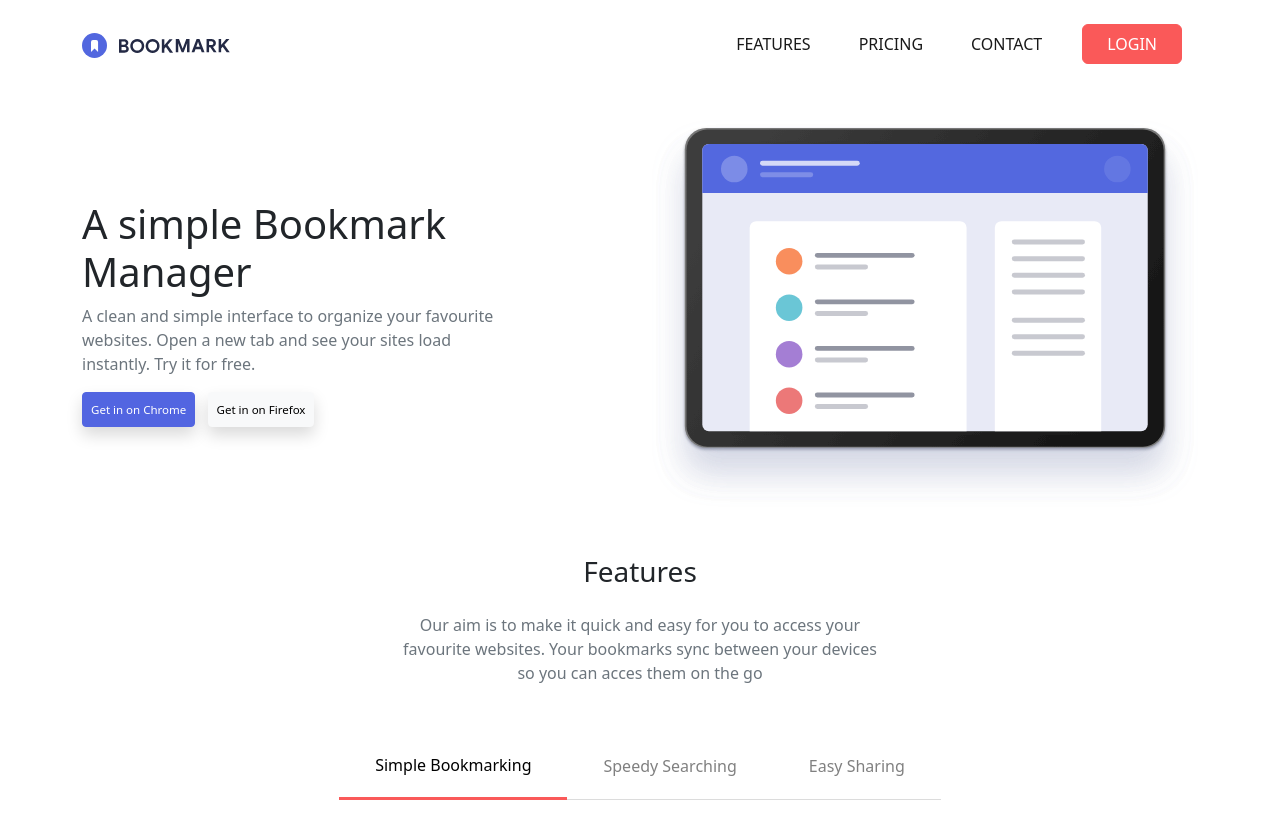
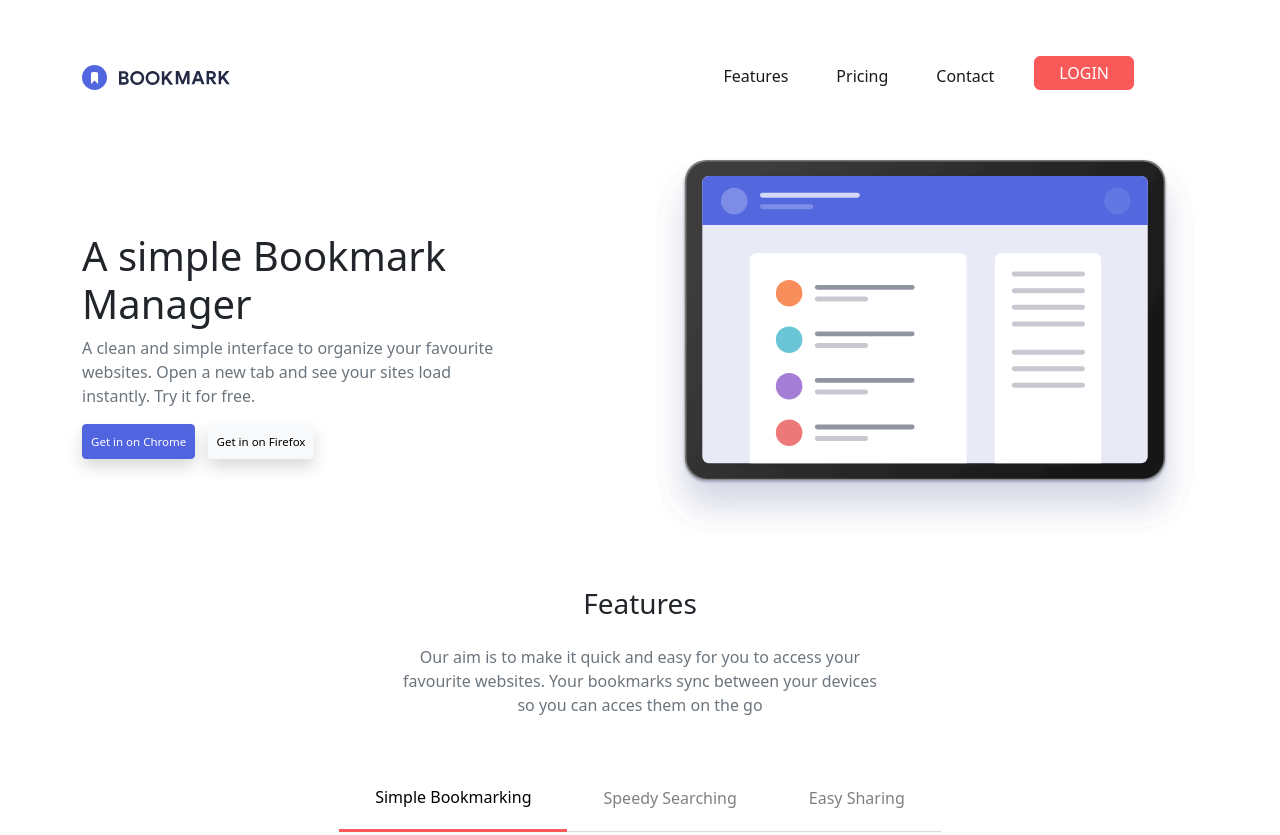
Before and after one commit to Gilsabo/it-academy-bcn, a website: page index.html in a window 1280 px wide. Shown: the top 835 px of the page. Drawn offline with nearby package versions, Linux system fonts and the light colour scheme.

Commit message:
Change navbar for another bootstrap navbar

```diff
--- a/index.html
+++ b/index.html
@@ -10,25 +10,34 @@
 </head>
 
 <body>
-    <nav class="navbar navbar-expand-lg navbar-light mt-3">
-        <div class="container">
+    <nav class="navbar navbar-expand-lg navbar ">
+        <div class="container mt-5">
             <a class="navbar-brand" href="#">
                 <img src="./images/logo-bookmark.svg" class="img-fluid" alt="Name's brand">
             </a>
-            <button class="navbar-toggler" type="button" data-bs-toggle="collapse" data-bs-target="#navbarNavAltMarkup"
-                aria-controls="navbarNavAltMarkup" aria-expanded="false" aria-label="Toggle navigation">
-                <span class="navbar-toggler-icon"></span>
-            </button>
-            <div class="collapse navbar-collapse" id="navbarNavAltMarkup">
-                <div class="navbar-nav ms-auto">
-                    <a class="nav-link active mx-3" aria-current="page" href="#">FEATURES</a>
-                    <a class="nav-link active mx-3" href="#">PRICING</a>
-                    <a class="nav-link active mx-3" href="#">CONTACT</a>
-                    <button type="button" class="btn btn-secondary mx-3 px-4 py-0 text-white">LOGIN</button>
-                </div>
-            </div>
+          <button class="navbar-toggler" type="button" data-bs-toggle="collapse" data-bs-target="#navbarNav" aria-controls="navbarNav" aria-expanded="false" aria-label="Toggle navigation">
+            <span class="navbar-toggler-icon"></span>
+          </button>
+          <div class="collapse navbar-collapse justify-content-end px-4" id="navbarNav">
+            <ul class="navbar-nav px-4">
+              <li class="nav-item px-3">
+                <a class="nav-link active" aria-current="page" href="#">Features</a>
+              </li>
+              <li class="nav-item px-3">
+                <a class="nav-link active" href="#">Pricing</a>
+              </li>
+              <li class="nav-item px-3">
+                <a class="nav-link active" href="#">Contact</a>
+              </li>
+              <li>
+                <button type="button" class="btn btn-secondary mx-3 px-4 py-1 text-white">LOGIN</button>
+              </li>
+
+            </ul>
+          </div>
         </div>
-    </nav>
+      </nav>
+
     <main class="container mt-5">
         <div class="row ">
             <div class="col-12 text-center align-self-center order-last col-lg-6 order-lg-first text-lg-start">
@@ -332,3 +341,27 @@
 </body>
 
 </html>
+
+
+
+
+
+<!--<nav class="navbar navbar-expand-lg navbar-light mt-lg-5">
+        <div class="container mt-lg-5">
+            <a class="navbar-brand" href="#">
+                <img src="./images/logo-bookmark.svg" class="img-fluid" alt="Name's brand">
+            </a>
+            <button class="navbar-toggler" type="button" data-bs-toggle="collapse" data-bs-target="#navbarNavAltMarkup"
+                aria-controls="navbarNavAltMarkup" aria-expanded="false" aria-label="Toggle navigation">
+                <span class="navbar-toggler-icon"></span>
+            </button>
+            <div class="collapse navbar-collapse" id="navbarNavAltMarkup">
+                <div class="navbar-nav ms-auto">
+                    <a class="nav-link active mx-3" aria-current="page" href="#">FEATURES</a>
+                    <a class="nav-link active mx-3" href="#">PRICING</a>
+                    <a class="nav-link active mx-3" href="#">CONTACT</a>
+                    <button type="button" class="btn btn-secondary mx-3 px-4 py-0 text-white">LOGIN</button>
+                </div>
+            </div>
+        </div>
+    </nav>-->
```
